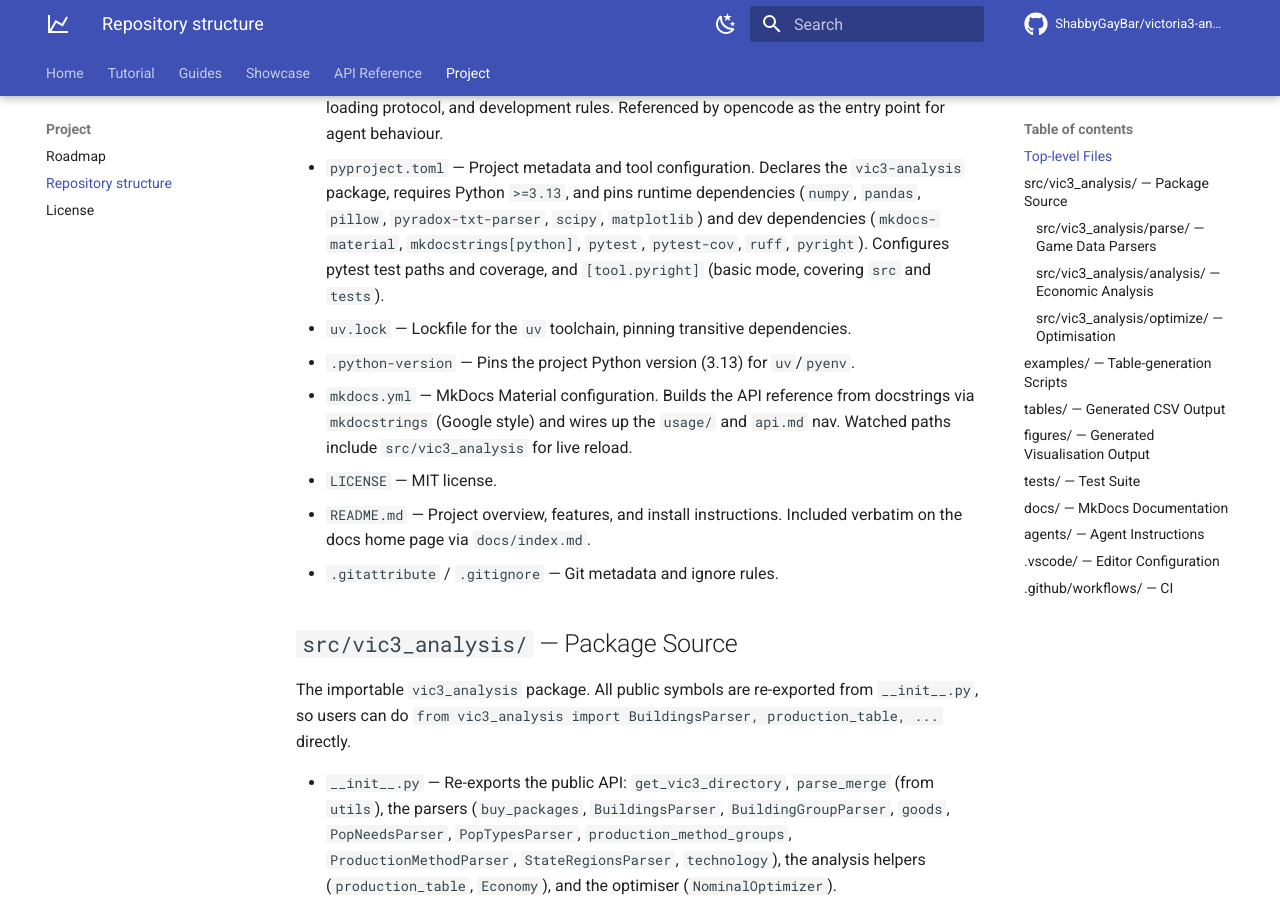
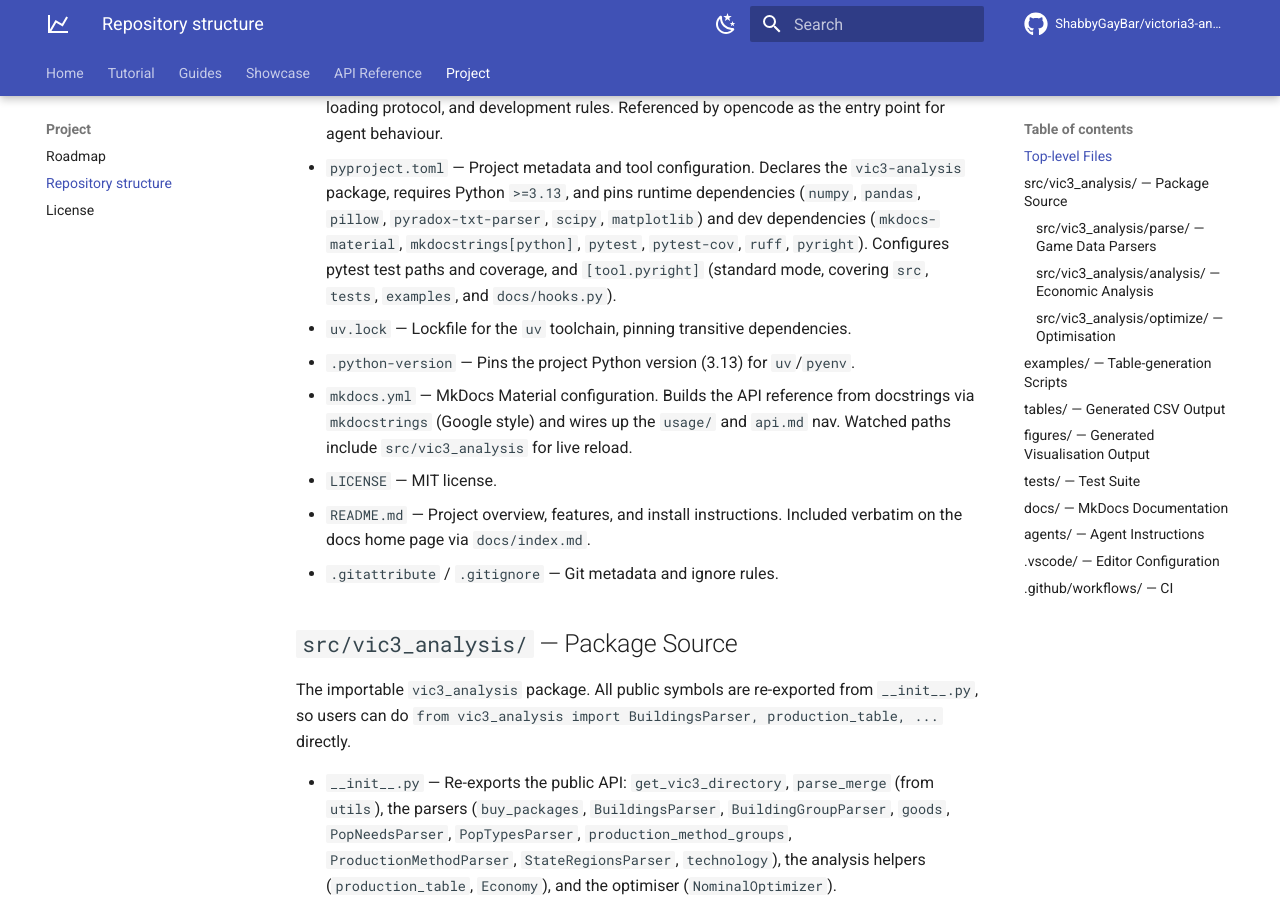
Before and after one commit to ShabbyGayBar/victoria3-analysis, an MkDocs documentation site: the page built from docs/project_structure.md, in a window 1280 px wide and 900 px high, scrolled down 340 px. Built offline with MkDocs 1.6.1 and Material for MkDocs 9.7.7, drawn with Linux system fonts in a browser that asks for light colours; comment, search, counter and statistics services are not loaded.

Commit message:
test: apply stricter pyright checks

```diff
--- a/docs/project_structure.md
+++ b/docs/project_structure.md
@@ -13,7 +13,8 @@
   dependencies (`numpy`, `pandas`,   `pillow`, `pyradox-txt-parser`, `scipy`, `matplotlib`) and
   dev dependencies (`mkdocs-material`, `mkdocstrings[python]`, `pytest`,
   `pytest-cov`, `ruff`, `pyright`). Configures pytest test paths and coverage,
-  and `[tool.pyright]` (basic mode, covering `src` and `tests`).
+  and `[tool.pyright]` (standard mode, covering `src`, `tests`, `examples`, and
+  `docs/hooks.py`).
 - `uv.lock` — Lockfile for the `uv` toolchain, pinning transitive dependencies.
 - `.python-version` — Pins the project Python version (3.13) for `uv`/`pyenv`.
 - `mkdocs.yml` — MkDocs Material configuration. Builds the API reference from
--- a/pyproject.toml
+++ b/pyproject.toml
@@ -45,6 +45,6 @@
 [tool.pyright]
 include = ["src", "tests", "examples", "docs/hooks.py"]
 exclude = ["**/__pycache__", "**/node_modules", "**/.*", ".venv"]
-typeCheckingMode = "basic"
+typeCheckingMode = "standard"
 venvPath = "."
 venv = ".venv"
```
Also changed, not shown: AGENTS.md (+1 -1 lines), agents/rules/python.md (+1 -1 lines), 1 other file.
